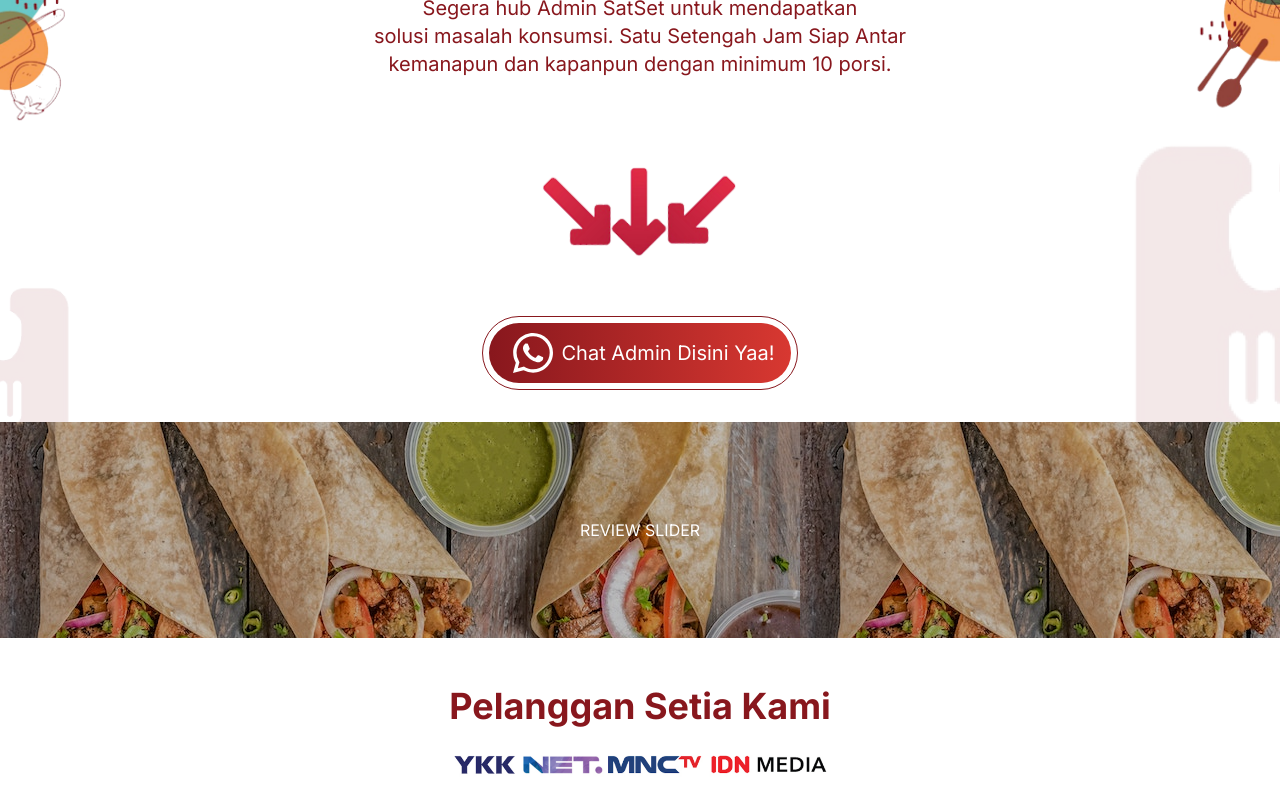
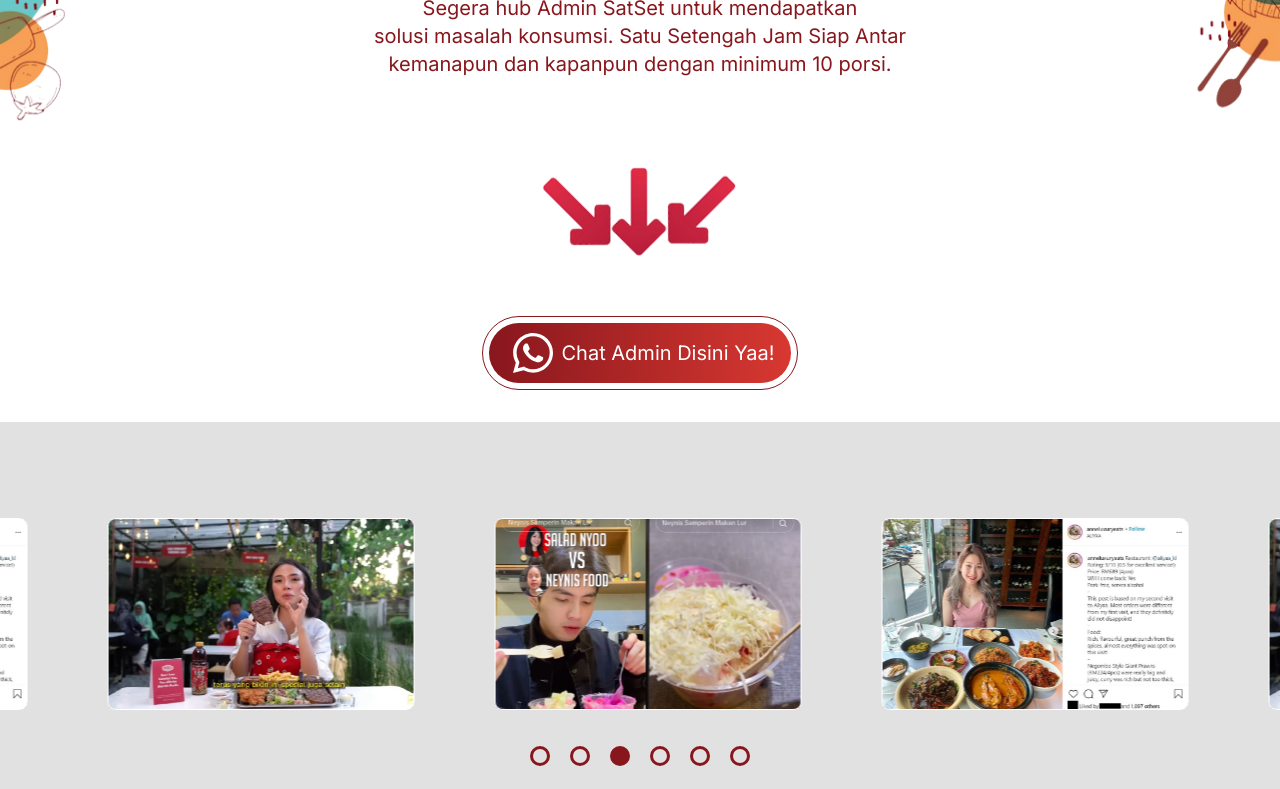
Before and after one commit to Rumah-web/humani, a Next.js app: page / in a window 1280 px wide. Shown: the part 2560-3349 px from the top of the page. Built offline with nearby package versions, Linux system fonts and the light colour scheme.

Commit message:
branding - slider review

```diff
--- /dev/null
+++ b/app/components/slider/slick.css
@@ -0,0 +1,23 @@
+ul.slick-dots {
+  background-color: "#ddd";
+  padding: 10px;
+}
+.slick-dots li {
+  margin: 10px;
+}
+
+.slick-dots li button {
+  border: 3px solid #88171d;
+  border-radius: 20px;
+  width: 20px;
+  height: 20px;
+}
+
+.slick-dots li button::before {
+  content: "";
+  color: transparent;
+}
+
+.slick-dots li.slick-active button {
+  background-color: #88171d;
+}
--- /dev/null
+++ b/app/components/slider/slickslider.tsx
@@ -0,0 +1,67 @@
+import React, { useState } from "react";
+import Slider from "react-slick";
+import "slick-carousel/slick/slick.css";
+import "slick-carousel/slick/slick-theme.css";
+import Image from "next/image";
+import "./slick.css"
+
+const Slickslider = ({images, size = 'cover'}: any) => {
+    const settings = {
+        className: "center",
+        centerMode: true,
+        infinite: true,
+        centerPadding: "60px",
+        arrows: false,
+        autoplay: true,
+        slidesToShow: 3,
+        speed: 500,
+        dots: true,
+        appendDots: (dots: number) => (
+            <div
+              style={{
+                position: 'absolute',
+                bottom: '-60px'
+              }}
+            >
+              <ul> {dots} </ul>
+            </div>
+          ),
+        responsive: [
+            {
+              breakpoint: 1024,
+              settings: {
+                slidesToShow: 2,
+              }
+            },
+            {
+              breakpoint: 600,
+              settings: {
+                slidesToShow: 1,
+              }
+            },
+            {
+              breakpoint: 480,
+              settings: {
+                slidesToShow: 1,
+              }
+            }
+          ]
+      };
+
+    return (
+        <div className="slider">
+            <Slider {...settings}>
+                {(images || []).map((image: string, i: number) => {
+                    return <div key={i}>
+                        <div className="bg-[#88171d] mx-10 p-4 h-48 rounded-lg border border-white bg-cover" style={{
+                            backgroundImage: `url(${image})`,
+                            }}>
+                        </div>
+                    </div>
+                })}
+            </Slider>
+        </div>
+    );
+}
+
+export default Slickslider
--- a/app/page.tsx
+++ b/app/page.tsx
@@ -3,12 +3,22 @@
 import Image from 'next/image'
 import Carosel from './components/slider/carosel'
 import Link from 'next/link';
+import Slickslider from './components/slider/slickslider';
 
 export default function Home() {
   const testimoni = [
     `/testimoni/testimoni-1.jpeg`,
     `/testimoni/testimoni-2.jpeg`,
     `/testimoni/testimoni-3.jpeg`,
+  ];
+
+  const review = [
+    `/review/review-1.jpeg`,
+    `/review/review-2.jpeg`,
+    `/review/review-3.png`,
+    `/review/review-1.jpeg`,
+    `/review/review-2.jpeg`,
+    `/review/review-3.png`,
   ];
 
   const ourCustomer = [1,2,3,4,5,6,7,8]
@@ -313,10 +323,10 @@ export default function Home() {
       </section>
       <section id="chat-admin" className='relative flex w-full bg-white justify-center overflow-hidden'>
         <div className='absolute -bottom-36 -left-36 bg-contain bg-no-repeat w-full h-72 bg-left-bottom' style={{
-                backgroundImage: `url(/logo-red.png)`,
+                backgroundImage: `url(/logo-red.png);filter: blur(8px); -webkit-filter: blur(8px);`,
               }}></div>
         <div className='absolute top-0 -right-72 bg-contain bg-no-repeat w-full h-[36rem] bg-right-top' style={{
-                backgroundImage: `url(/logo-red.png)`,
+                backgroundImage: `url(/logo-red.png);filter: blur(8px); -webkit-filter: blur(8px);`,
               }}></div>
         <div className="bg-white opacity-90 absolute w-full h-full"></div>
         <div className="relative flex flex-col space-y-4 item-center text-center py-4 text-[#88171d]">
@@ -363,11 +373,15 @@ export default function Home() {
           </div>
         </div>
       </section>
-      <section id="review-slider" className='relative w-full flex justify-center' style={{
-              backgroundImage: `url(/bg/bg-menu-service.jpg)`,
-        }}>
-        <div className="bg-black opacity-25 absolute w-full h-full"></div>
-        <div className='relative py-24 text-white'>REVIEW SLIDER</div>
+      <section id="review-slider" className='relative w-full flex justify-center bg-no-repeat bg-cover' >
+        <div className="bg-[#dfdfdf] opacity-90 absolute w-full h-full" style={{
+              backgroundImage: `url(/bg/bg-menu-service.jpg); filter: blur(8px); -webkit-filter: blur(8px);`
+        }}></div>
+        <div className='py-24 text-white'>
+          <div className='relative  w-screen'>
+            <Slickslider images={review}></Slickslider>
+          </div>
+        </div>
       </section>
       <section id="customer" className='w-full bg-white'>
         <h2 className='text-[#88171d] md:text-4xl text-2xl text-center mt-12 font-bold'>Pelanggan Setia Kami</h2>
--- a/package.json
+++ b/package.json
@@ -9,10 +9,14 @@
     "lint": "next lint"
   },
   "dependencies": {
+    "@types/react-slick": "^0.23.13",
     "framer-motion": "^10.16.16",
+    "install": "^0.13.0",
     "next": "14.0.4",
     "react": "^18",
-    "react-dom": "^18"
+    "react-dom": "^18",
+    "react-slick": "^0.29.0",
+    "slick-carousel": "^1.8.1"
   },
   "devDependencies": {
     "@types/node": "^20",
```
Also changed, not shown: 1 other file (tests, documents, lock files or other folders).
